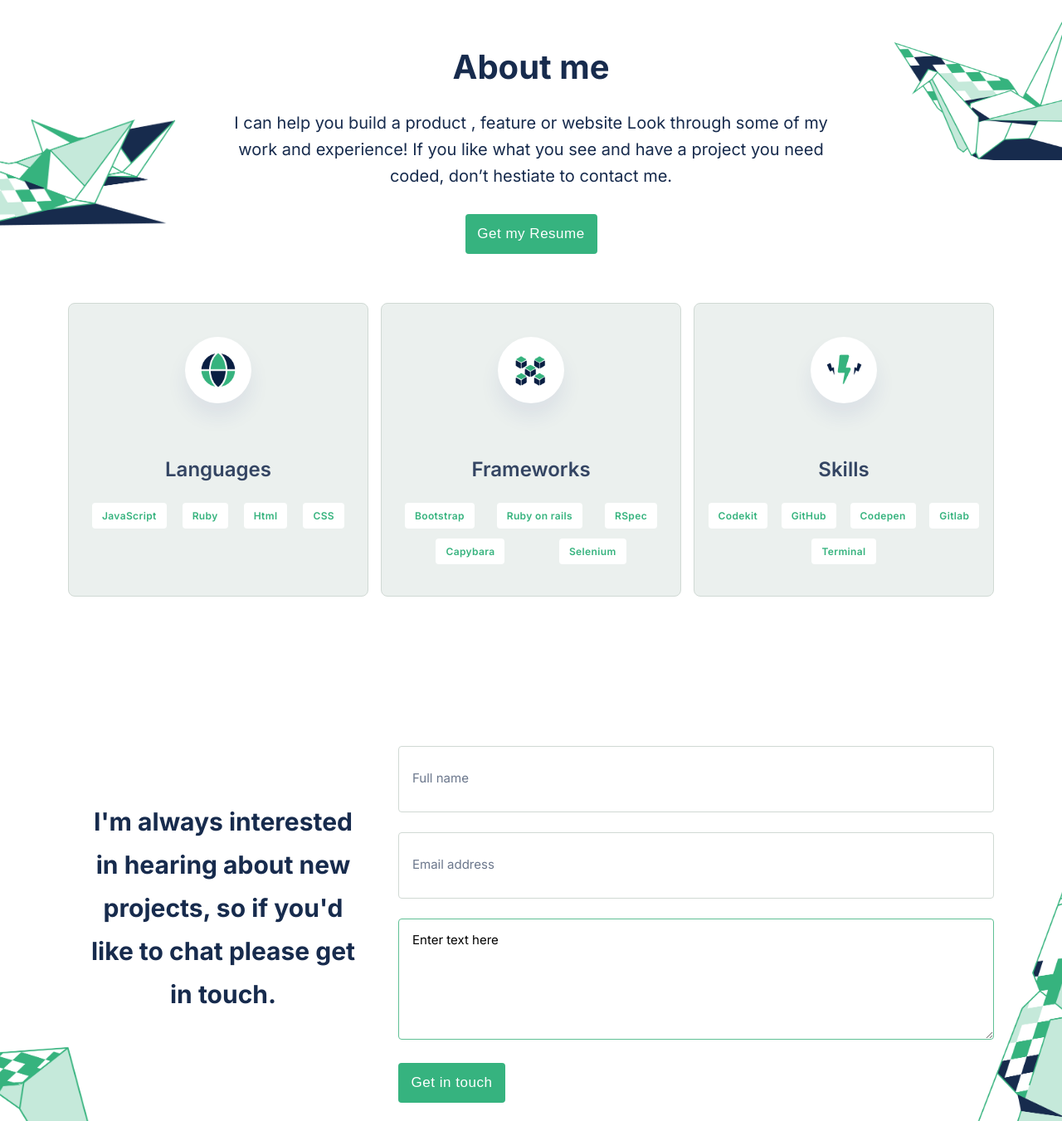
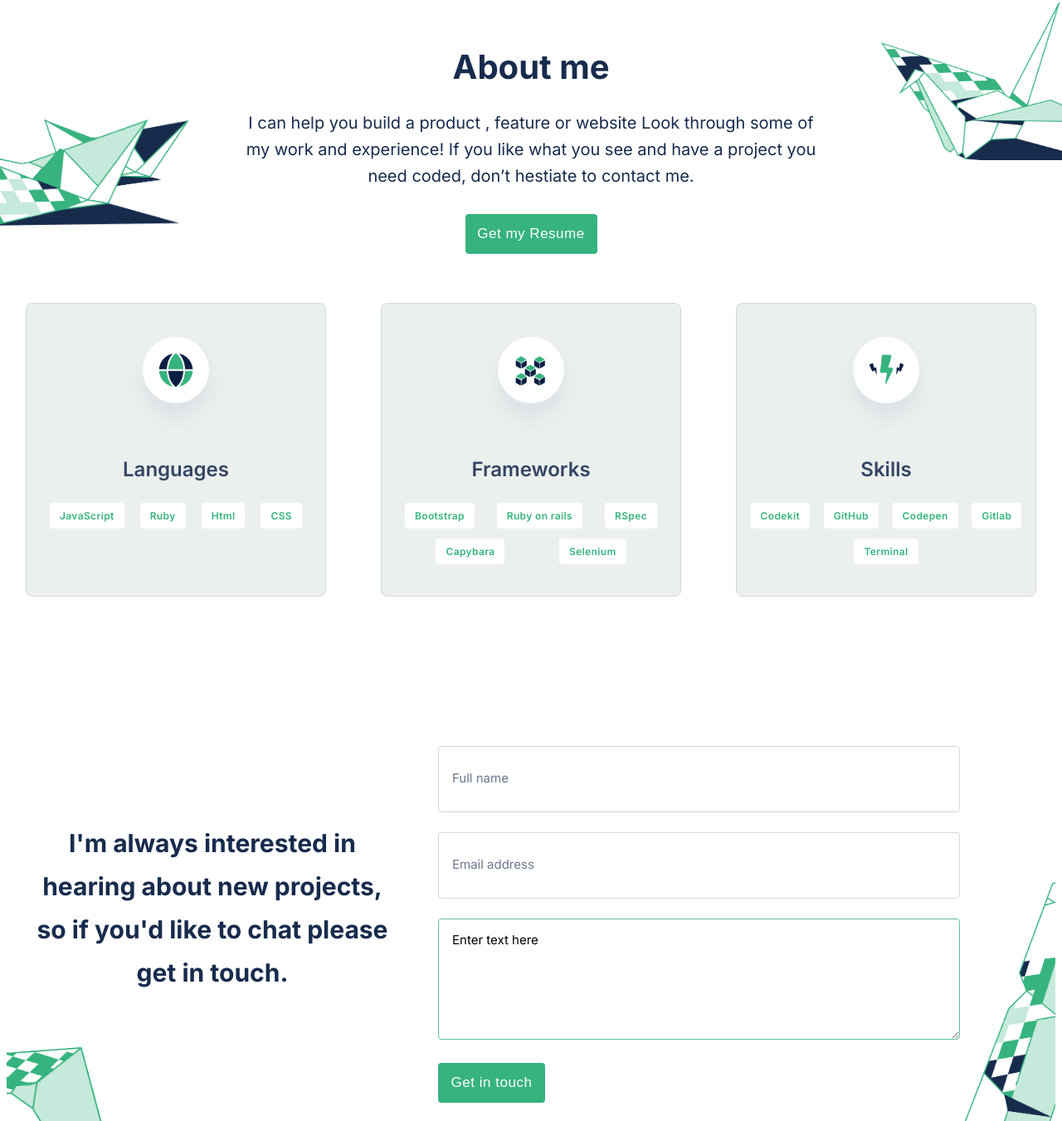
Before and after one commit to paulinagonzalezc/portfolio, a plain HTML site: page index.html in a window 1280 px wide. Shown: the part 2317-3668 px from the top of the page at 83% size. Drawn offline with Linux system fonts and the light colour scheme.

Commit message:
Change some styling

```diff
--- a/styles.css
+++ b/styles.css
@@ -704,7 +704,6 @@ nav {
 
   .work-card {
     grid-column: auto;
-    width: 320px;
     justify-self: center;
     margin-bottom: 0;
   }
@@ -719,8 +718,6 @@ nav {
     grid-template-rows: 1fr 1fr;
     column-gap: 24px;
     row-gap: 20px;
-    margin-left: 90px;
-    margin-right: 90px;
   }
 
   .resume {
@@ -819,9 +816,7 @@ nav {
     display: grid;
     grid-template-columns: 1fr 1fr 1fr;
     grid-template-rows: 1fr;
-    column-gap: 15px;
-    margin-left: 90px;
-    margin-right: 90px;
+    column-gap: 20px;
   }
 
   .about-card-icon {
@@ -838,10 +833,9 @@ nav {
     display: grid;
     grid-template-columns: 2fr 3fr;
     grid-template-rows: 1fr;
-    margin-left: 90px;
-    margin-right: 90px;
     margin-top: 164px;
     column-gap: 24px;
+    z-index: 999;
   }
 
   .interest {
@@ -865,18 +859,18 @@ nav {
   }
 
   .name-input {
-    width: 684px;
+    width: 80%;
     height: 48px;
   }
 
   .email-input {
-    width: 684px;
+    width: 80%;
     height: 48px;
   }
 
   .message-input {
+    width: 80%;
     height: 114px;
-    width: 684px;
   }
 
   .input-button-container {
```
